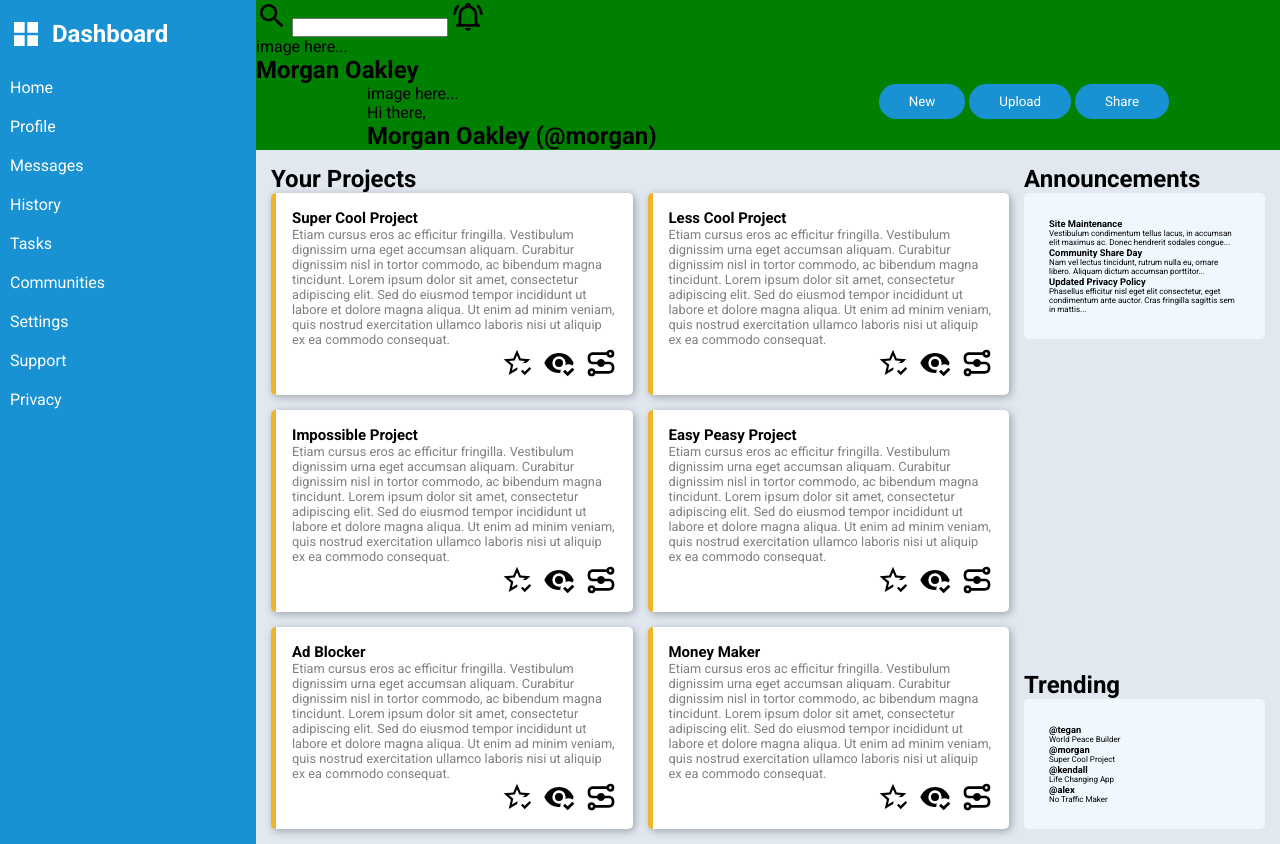
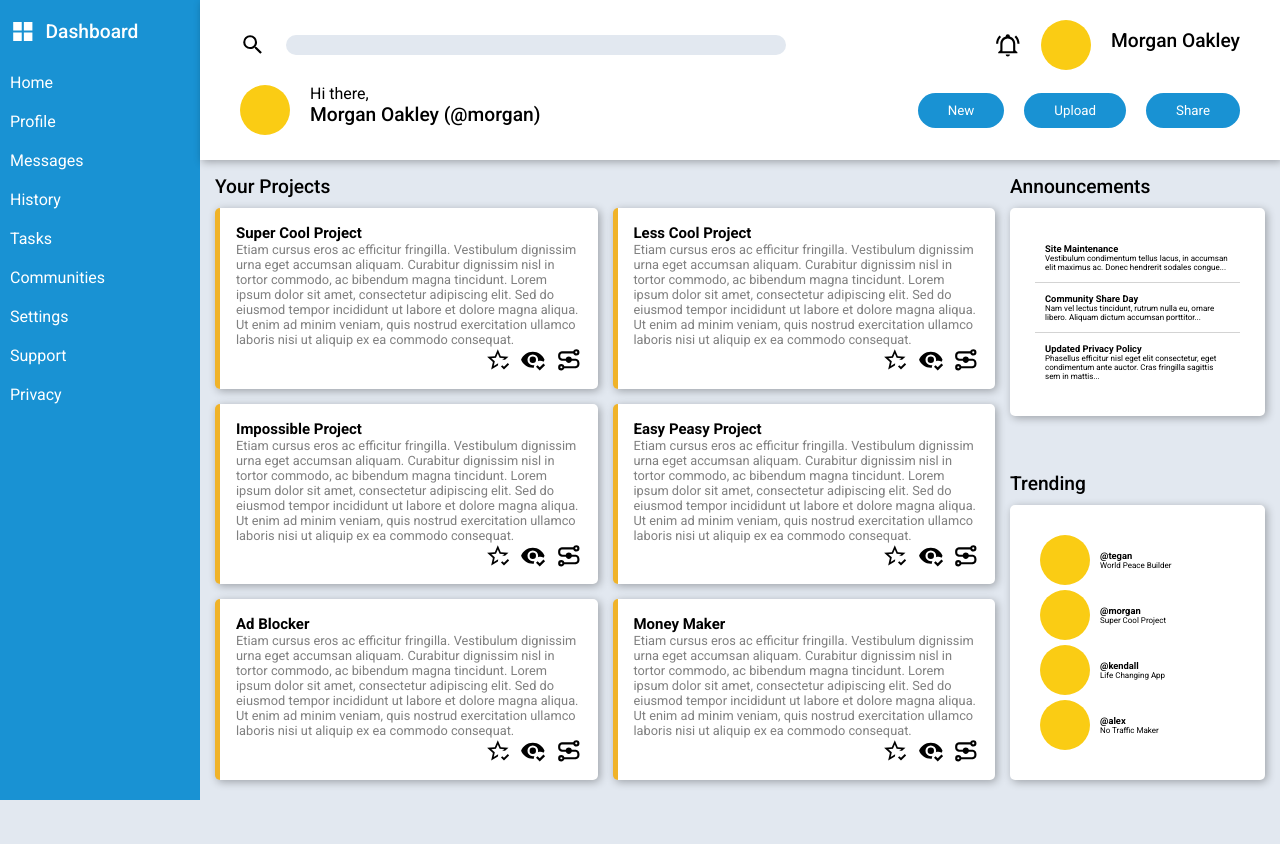
Before and after one commit to meowsec1/admin-dashboard, a plain HTML site: page index.html in a window 1280 px wide. After the commit the page ends 800 px from the top, so only its background shows below. Drawn offline with Linux system fonts and the light colour scheme.

Commit message:
fixed most styling, some small finishing touches and fixes remaining

```diff
--- a/index.html
+++ b/index.html
@@ -16,32 +16,41 @@
                 <h2>Dashboard</h2>
             </div>
             <ul>
-                <li>Home</li>
-                <li>Profile</li>
-                <li>Messages</li>
-                <li>History</li>
-                <li>Tasks</li>
-                <li>Communities</li>
+                <li><a href="#">Home</a></li>
+                <li><a href="#">Profile</a></li>
+                <li><a href="#">Messages</a></li>
+                <li><a href="#">History</a></li>
+                <li><a href="#">Tasks</a></li>
+                <li><a href="#">Communities</a></li>
 
-                <li>Settings</li>
-                <li>Support</li>
-                <li>Privacy</li>
+                <li><a href="#">Settings</a></li>
+                <li><a href="#">Support</a></li>
+                <li><a href="#">Privacy</a></li>
             </ul>
         </div>
         <div class="header">
-
+            <div class="header-top-half">
+                <div class="left">
                     <svg class="icon magnify" xmlns="http://www.w3.org/2000/svg" viewBox="0 0 24 24"><path d="M9.5,3A6.5,6.5 0 0,1 16,9.5C16,11.11 15.41,12.59 14.44,13.73L14.71,14H15.5L20.5,19L19,20.5L14,15.5V14.71L13.73,14.44C12.59,15.41 11.11,16 9.5,16A6.5,6.5 0 0,1 3,9.5A6.5,6.5 0 0,1 9.5,3M9.5,5C7,5 5,7 5,9.5C5,12 7,14 9.5,14C12,14 14,12 14,9.5C14,7 12,5 9.5,5Z" /></svg>
                     <input>
+                </div>
+                <div class="right">
                     <svg class="icon bell" xmlns="http://www.w3.org/2000/svg" viewBox="0 0 24 24"><path d="M10,21H14A2,2 0 0,1 12,23A2,2 0 0,1 10,21M21,19V20H3V19L5,17V11C5,7.9 7.03,5.17 10,4.29C10,4.19 10,4.1 10,4A2,2 0 0,1 12,2A2,2 0 0,1 14,4C14,4.1 14,4.19 14,4.29C16.97,5.17 19,7.9 19,11V17L21,19M17,11A5,5 0 0,0 12,6A5,5 0 0,0 7,11V18H17V11M19.75,3.19L18.33,4.61C20.04,6.3 21,8.6 21,11H23C23,8.07 21.84,5.25 19.75,3.19M1,11H3C3,8.6 3.96,6.3 5.67,4.61L4.25,3.19C2.16,5.25 1,8.07 1,11Z"/></svg>
-            <p>image here...</p>
+                    <div class="circle-image"></div>
                     <h2>Morgan Oakley</h2>
+                </div>
+            </div>
             <div class="header-bottom-half">
+                <div class="left">
                     <div>
-                    <p>image here...</p>
+                        <div class="circle-image"></div>
+                    </div>
+                    <div>
                         <p>Hi there,</p>
                         <h2>Morgan Oakley (@morgan)</h2>
                     </div>
-                <div>
+                </div>
+                <div class="button-container">
                     <button>New </button>
                     <button>Upload</button>
                     <button>Share</button>
@@ -112,15 +121,15 @@
             <div class="announcements">
                 <h2>Announcements</h2>
                 <div class="content">
-                    <div>
+                    <div class="announcements-div">
                         <h3>Site Maintenance</h3>
                         <p>Vestibulum condimentum tellus lacus, in accumsan elit maximus ac. Donec hendrerit sodales congue...</p>
                     </div>
-                    <div>
+                    <div class="announcements-div">
                         <h3>Community Share Day</h3>
                         <p>Nam vel lectus tincidunt, rutrum nulla eu, ornare libero. Aliquam dictum accumsan porttitor...</p>
                     </div>
-                    <div>
+                    <div class="announcements-div">
                         <h3>Updated Privacy Policy</h3>
                         <p>Phasellus efficitur nisl eget elit consectetur, eget condimentum ante auctor. Cras fringilla sagittis sem in mattis...</p>
                     </div>
@@ -130,21 +139,33 @@
             <div class="trending">
                 <h2>Trending</h2>
                 <div class="content">
+                    <div class="trending-card">
+                        <div class="circle-image"></div>
                         <div>
                             <h3>@tegan</h3>
                             <p>World Peace Builder</p>
                         </div>
+                    </div>
+                    <div class="trending-card">
+                        <div class="circle-image"></div>
                         <div>
                             <h3>@morgan</h3>
                             <p>Super Cool Project</p>
                         </div>
+                    </div>
+                    <div class="trending-card">
+                        <div class="circle-image"></div>
                         <div>
                             <h3>@kendall</h3>
                             <p>Life Changing App</p>
                         </div>
+                    </div>
+                    <div class="trending-card">
+                        <div class="circle-image"></div>
                         <div>
                             <h3>@alex</h3>
                             <p>No Traffic Maker</p>
+                        </div>
                     </div>
                 </div>
             </div>
--- a/style.css
+++ b/style.css
@@ -2,6 +2,7 @@
     padding: 0;
     margin: 0;
     font-family: "Roboto", sans-serif;
+    box-sizing: border-box;
 }
 
 body {
@@ -9,15 +10,36 @@ body {
 }
 
 .icon {
-    width: 2rem;
+    width: 1.6rem;
+}
+
+a {
+    text-decoration: none;
+    color: white;
 }
 
 .container {
     display: grid;
-    grid-template-columns: 1fr 3fr 1fr;
+    grid-template-columns: 200px 3fr 1fr;
     height: 100vh;
     grid-template-rows: auto auto 1fr;
 }
+
+.circle-image {
+    width: 50px;
+    height: 50px;
+    border-radius: 50%;
+    background-color: #FACC14;
+}
+
+h2 {
+    font-size: 1.2rem;
+    margin-bottom: 10px;
+    font-weight: 500;
+}
+
+
+/* SIDEBAR */
 
 .sidebar {
     background-color: #1992D3;
@@ -28,19 +50,63 @@ body {
     padding: 10px;
 }
 
-.logo {
+.logo, .logo h2 {
     display: flex;
     padding: 10px;
+    margin: 0;
 }
 
+
+/* HEADER */
+
 .header {
-    background-color: green;
     grid-column: 2 / 4;
+    display: grid;
+    grid-template-rows: 1fr 1fr;
+    box-shadow: 2px 2px 8px rgba(0, 0, 0, 0.3);
+    background-color: white;
+    padding: 20px 40px;
+}
+
+input:focus {
+    border: 2px solid purple;
+}
+
+.header-top-half {
+    display: flex;
+    justify-content: space-between;
+    padding-bottom: 10px;
+}
+
+.left, .right {
+    display: flex;
+    align-items: center;
+    gap: 20px;
+}
+
+.left {
+    max-width: 600px;
+    flex: 1;
+}
+
+input {
+    border-radius: 20px;
+    border: none;
+    background-color: #E2E8F0;
+    flex: 1;
+    max-width: 500px;
+    height: 20px;
 }
 
 .header-bottom-half {
     display: flex;
-    justify-content: space-around;
+    justify-content: space-between;
+    align-items: center;
+}
+
+.button-container {
+    display: flex;
+    gap: 20px;;
 }
 
 button {
@@ -51,6 +117,8 @@ button {
     background-color: #1992D3;
     color: white;
 }
+
+/* PROJECTS */
 
 .projects {
     grid-column-start: 2;
@@ -83,6 +151,9 @@ button {
     color: black;
 }
 
+
+/* ANNOUNCEMENTS AND TRENDING */
+
 .right-side {
     padding: 15px 15px 15px 0px;
     display: grid;
@@ -96,9 +167,27 @@ button {
     align-self: end;
 }
 
+.trending-card {
+    display: flex;
+    align-items: center;
+    gap: 10px;
+    margin: 5px;
+}
+
+
 .content {
-    background-color: aliceblue;
+    background-color: white;
     padding: 25px;
     font-size: 0.5rem;
     border-radius: 5px;
+    box-shadow: 2px 2px 8px rgba(0, 0, 0, 0.3);
 }
+
+.announcements-div {
+    border-bottom: 1px solid lightgrey;
+    padding: 10px;
+}
+
+.announcements-div:nth-child(3) {
+    border: none;
+}
```
Lines whose indentation alone changed are shown as unchanged.
